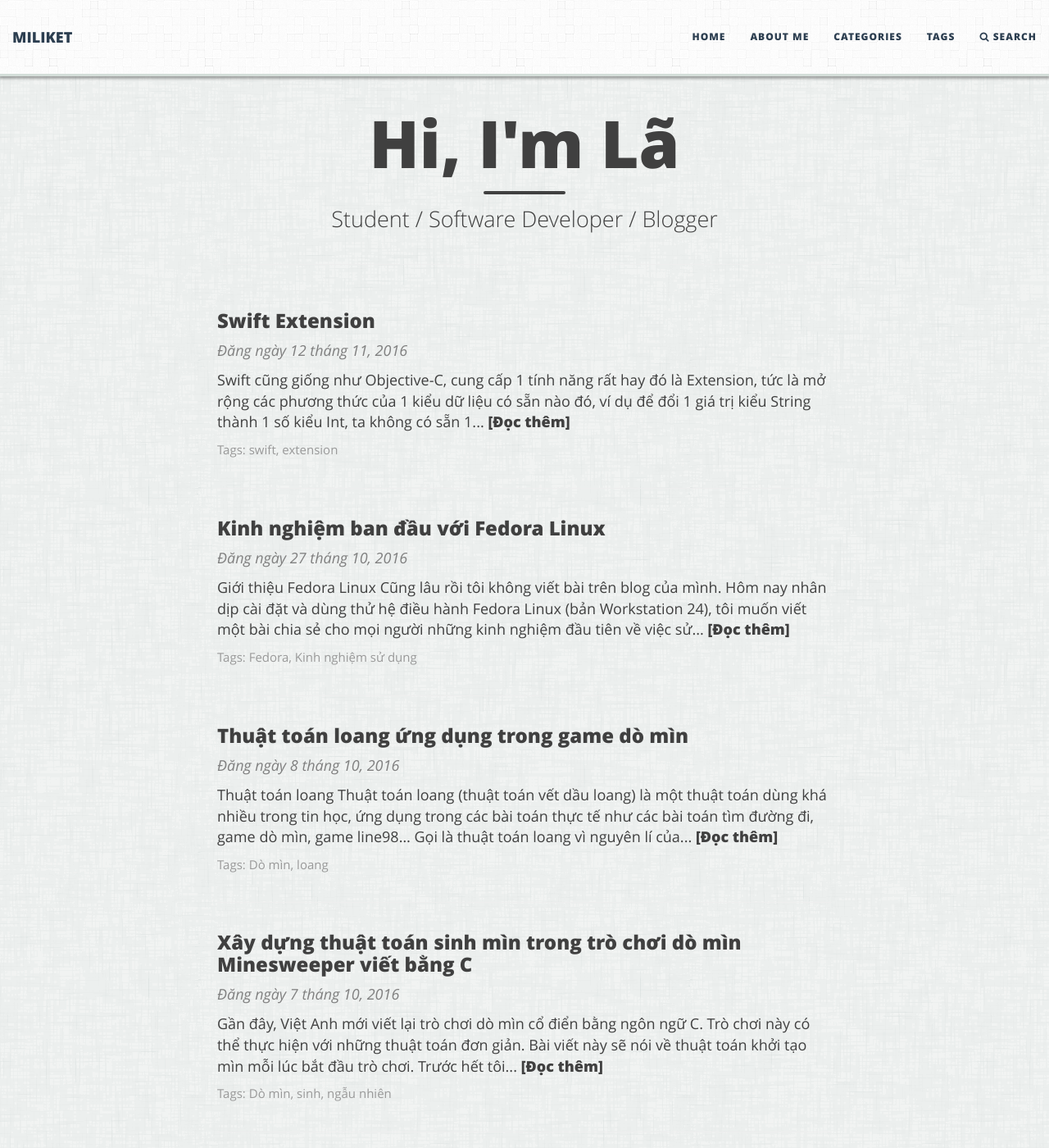
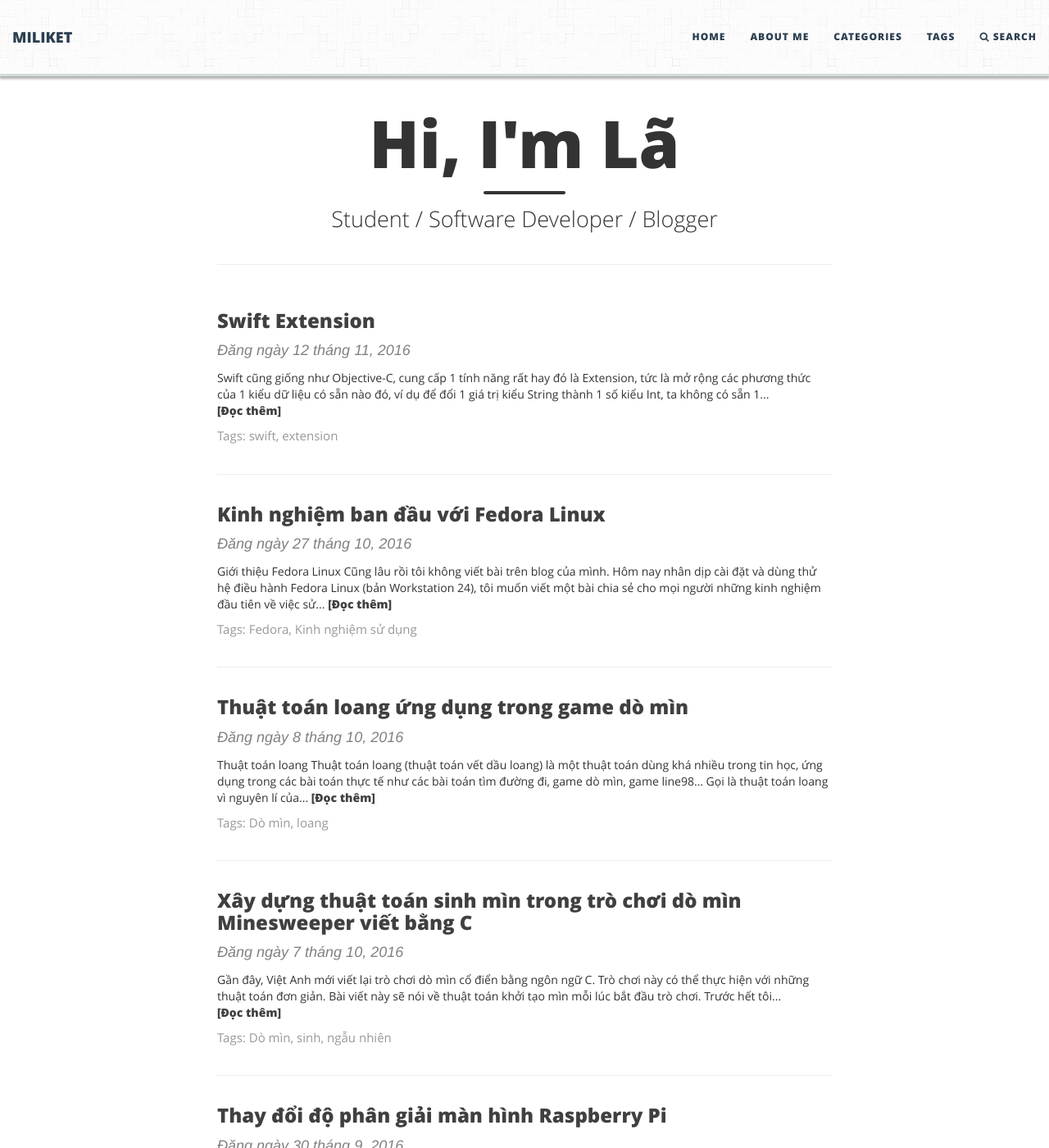
Before and after one commit to docbohanh/docbohanh.github.io, a Jekyll site: the page built from index.html, in a window 1280 px wide and 1400 px high. Shown: the whole window at 82% size. Built offline with Jekyll 4.4.1, drawn with Linux system fonts in a browser that asks for light colours; the list of posts is cut into pages by our own code.

Commit message:
Update main.css

```diff
--- a/css/main.css
+++ b/css/main.css
@@ -8,6 +8,11 @@
 {% include css/bootstrap-social.min.css %}
 {% include css/pygment_highlights.min.css %}
 {% include css/font-awesome.min.css %}
+{% include assets/css/dev/custom.scss %}
+{% include assets/css/dev/mixins.scss %}
+{% include assets/css/dev/reset.scss %}
+{% include assets/css/dev/style.scss %}
+{% include assets/css/dev/variables.scss %}
 
 /* --- General --- */
 
```
